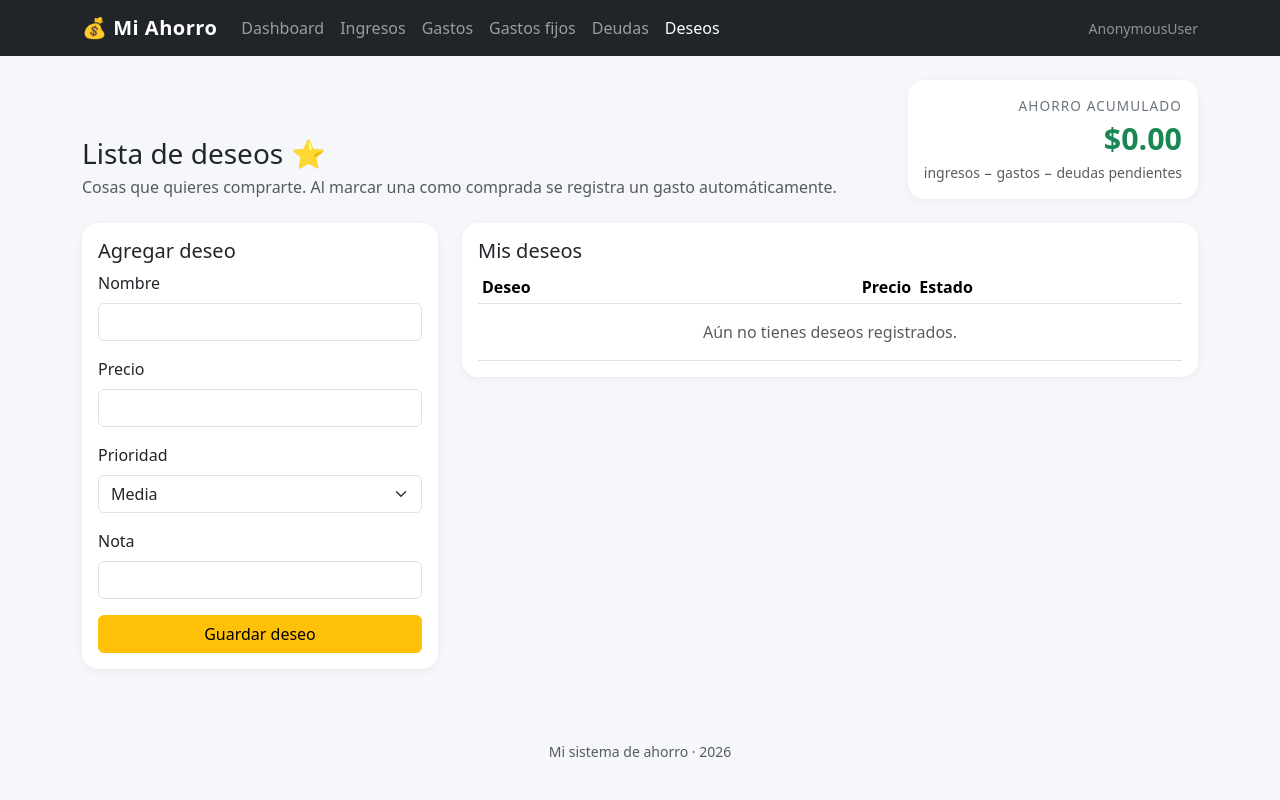
After one commit to Starligth99/Bootstrap5aTIAEVND, a Django app: page /deseos/ in a window 1280 px wide. The commit adds this page. Run offline with Django 5.2, Linux system fonts and the light colour scheme; data that the repository does not hold is empty; some libraries are stand-ins or nearby versions.

Commit message:
feat(ahorros): lista de deseos y panel de gastos fijos
- Modelo Deseo (nombre, precio, prioridad, comprado, gasto asociado)
- Vistas y templates para agregar/marcar-comprado/eliminar deseos
- Marcar como comprado crea un Gasto automaticamente
- Helper ahorro_acumulado (ingresos - gastos - saldos de deuda)
- Dashboard muestra cuanto te alcanza para cada deseo
- Panel dedicado de gastos fijos con total mensual y reserva pendiente

Co-Authored-By: Miguel Angel Romero Alcantara <miguelromeroalcantara@gmail.com>

```diff
--- a/ahorros/forms.py
+++ b/ahorros/forms.py
@@ -1,6 +1,6 @@
 from django import forms
 
-from .models import Deuda, Gasto, GastoFijo, Ingreso, PagoDeuda
+from .models import Deseo, Deuda, Gasto, GastoFijo, Ingreso, PagoDeuda
 
 
 class _BootstrapFormMixin:
@@ -53,3 +53,9 @@ class PagoDeudaForm(_BootstrapFormMixin, forms.ModelForm):
         model = PagoDeuda
         fields = ["fecha", "monto", "nota"]
         widgets = {"fecha": forms.DateInput()}
+
+
+class DeseoForm(_BootstrapFormMixin, forms.ModelForm):
+    class Meta:
+        model = Deseo
+        fields = ["nombre", "precio", "prioridad", "nota"]
--- a/ahorros/models.py
+++ b/ahorros/models.py
@@ -108,3 +108,45 @@ class PagoDeuda(models.Model):
 
     def __str__(self):
         return f"{self.fecha} · ${self.monto} → {self.deuda.acreedor}"
+
+
+class Deseo(models.Model):
+    PRIORIDADES = [
+        ("alta", "Alta"),
+        ("media", "Media"),
+        ("baja", "Baja"),
+    ]
+
+    nombre = models.CharField(max_length=120)
+    precio = models.DecimalField(max_digits=12, decimal_places=2)
+    prioridad = models.CharField(
+        max_length=10, choices=PRIORIDADES, default="media"
+    )
+    nota = models.CharField(max_length=255, blank=True)
+    comprado = models.BooleanField(default=False)
+    fecha_compra = models.DateField(null=True, blank=True)
+    gasto = models.ForeignKey(
+        Gasto,
+        null=True,
+        blank=True,
+        on_delete=models.SET_NULL,
+        related_name="deseos",
+        help_text="Gasto generado al marcar el deseo como comprado.",
+    )
+    creado_en = models.DateTimeField(auto_now_add=True)
+
+    class Meta:
+        ordering = ["comprado", "-creado_en"]
+        verbose_name = "Deseo"
+        verbose_name_plural = "Deseos"
+
+    def __str__(self):
+        return f"{self.nombre} · ${self.precio}"
+
+    def falta(self, ahorro: Decimal) -> Decimal:
+        """Monto que falta ahorrar para poder comprar este deseo."""
+        pendiente = self.precio - ahorro
+        return pendiente if pendiente > 0 else Decimal("0")
+
+    def alcanza(self, ahorro: Decimal) -> bool:
+        return ahorro >= self.precio
--- a/ahorros/urls.py
+++ b/ahorros/urls.py
@@ -28,4 +28,8 @@ urlpatterns = [
         views.pago_borrar,
         name="pago_borrar",
     ),
+    # Deseos (wishlist)
+    path("deseos/", views.deseos_lista, name="deseos"),
+    path("deseos/<int:pk>/comprar/", views.deseo_comprar, name="deseo_comprar"),
+    path("deseos/<int:pk>/borrar/", views.deseo_borrar, name="deseo_borrar"),
 ]
--- a/ahorros/views.py
+++ b/ahorros/views.py
@@ -12,13 +12,14 @@ from django.utils import timezone
 from django.views.decorators.http import require_POST
 
 from .forms import (
+    DeseoForm,
     DeudaForm,
     GastoFijoForm,
     GastoForm,
     IngresoForm,
     PagoDeudaForm,
 )
-from .models import Deuda, Gasto, GastoFijo, Ingreso, PagoDeuda
+from .models import Deseo, Deuda, Gasto, GastoFijo, Ingreso, PagoDeuda
 
 
 def _rango_semana(hoy: date) -> tuple[date, date]:
@@ -36,6 +37,19 @@ def _rango_mes(hoy: date) -> tuple[date, date]:
 
 def _sumar(qs, campo: str = "monto") -> Decimal:
     return qs.aggregate(total=Sum(campo))["total"] or Decimal("0")
+
+
+def _ahorro_acumulado() -> Decimal:
+    """Dinero que tienes disponible hoy considerando toda tu historia.
+
+    ingresos totales − gastos totales − saldos pendientes de deudas.
+    """
+    ingresos_tot = _sumar(Ingreso.objects.all())
+    gastos_tot = _sumar(Gasto.objects.all())
+    saldos_deuda = sum(
+        (d.saldo() for d in Deuda.objects.all()), Decimal("0")
+    )
+    return ingresos_tot - gastos_tot - saldos_deuda
 
 
 def dashboard(request):
@@ -82,6 +96,18 @@ def dashboard(request):
     total_deuda_saldo = sum((d.saldo() for d in deudas), Decimal("0"))
     total_deuda_pagado = total_deuda_original - total_deuda_saldo
 
+    # Ahorro acumulado (histórico) y lista de deseos
+    ahorro_acumulado = _ahorro_acumulado()
+    deseos_pendientes = list(Deseo.objects.filter(comprado=False)[:5])
+    deseos_resumen = [
+        {
+            "obj": d,
+            "alcanza": d.alcanza(ahorro_acumulado),
+            "falta": d.falta(ahorro_acumulado),
+        }
+        for d in deseos_pendientes
+    ]
+
     # Chart: ingresos vs gastos por semana del mes actual
     semanas_labels = []
     semanas_ingresos = []
@@ -121,11 +147,14 @@ def dashboard(request):
         "fijos_total_mes": fijos_total_mes,
         "fijos_pendientes_total": fijos_pendientes_total,
         "fijos_pendientes": fijos_pendientes_qs,
+        "fijos_activos": fijos_activos,
         "disponible_ahorro": disponible_ahorro,
         "deudas": deudas,
         "total_deuda_original": total_deuda_original,
         "total_deuda_saldo": total_deuda_saldo,
         "total_deuda_pagado": total_deuda_pagado,
+        "ahorro_acumulado": ahorro_acumulado,
+        "deseos_resumen": deseos_resumen,
         "ultimos_ingresos": Ingreso.objects.all()[:5],
         "ultimos_gastos": Gasto.objects.all()[:5],
         "chart_labels": json.dumps(semanas_labels),
@@ -263,3 +292,64 @@ def pago_borrar(request, pk, pago_pk):
     pago.delete()
     messages.info(request, "Pago eliminado.")
     return HttpResponseRedirect(reverse("ahorros:deuda_detalle", args=[pk]))
+
+
+# ---------- Deseos (lista de deseos / wishlist) ----------
+def deseos_lista(request):
+    if request.method == "POST":
+        form = DeseoForm(request.POST)
+        if form.is_valid():
+            form.save()
+            messages.success(request, "Deseo agregado a la lista.")
+            return redirect("ahorros:deseos")
+    else:
+        form = DeseoForm()
+
+    ahorro = _ahorro_acumulado()
+    objetos = []
+    for d in Deseo.objects.all():
+        objetos.append(
+            {
+                "obj": d,
+                "alcanza": d.alcanza(ahorro),
+                "falta": d.falta(ahorro),
+            }
+        )
+    return render(
+        request,
+        "ahorros/deseos.html",
+        {"form": form, "objetos": objetos, "ahorro_acumulado": ahorro},
+    )
+
+
+@require_POST
+def deseo_comprar(request, pk):
+    deseo = get_object_or_404(Deseo, pk=pk)
+    if deseo.comprado:
+        messages.info(request, "Ese deseo ya estaba marcado como comprado.")
+        return redirect("ahorros:deseos")
+
+    hoy = timezone.localdate()
+    gasto = Gasto.objects.create(
+        fecha=hoy,
+        monto=deseo.precio,
+        categoria="personal",
+        descripcion=f"Deseo comprado: {deseo.nombre}",
+    )
+    deseo.comprado = True
+    deseo.fecha_compra = hoy
+    deseo.gasto = gasto
+    deseo.save()
+    messages.success(
+        request,
+        f"¡{deseo.nombre} marcado como comprado! Se registró un gasto de ${deseo.precio}.",
+    )
+    return redirect("ahorros:deseos")
+
+
+@require_POST
+def deseo_borrar(request, pk):
+    deseo = get_object_or_404(Deseo, pk=pk)
+    deseo.delete()
+    messages.info(request, "Deseo eliminado.")
+    return redirect("ahorros:deseos")
--- /dev/null
+++ b/templates/ahorros/deseos.html
@@ -0,0 +1,83 @@
+{% extends "base.html" %}
+{% block title %}Lista de deseos{% endblock %}
+
+{% block content %}
+<div class="d-flex justify-content-between align-items-end flex-wrap mb-4">
+    <div>
+        <h1 class="h3 mb-1">Lista de deseos ⭐</h1>
+        <p class="text-muted mb-0">Cosas que quieres comprarte. Al marcar una como comprada se registra un gasto automáticamente.</p>
+    </div>
+    <div class="card kpi-card p-3 text-end" style="min-width: 260px;">
+        <div class="label">Ahorro acumulado</div>
+        <div class="value {% if ahorro_acumulado < 0 %}kpi-negative{% else %}kpi-positive{% endif %}">
+            ${{ ahorro_acumulado|floatformat:2 }}
+        </div>
+        <small class="text-muted">ingresos − gastos − deudas pendientes</small>
+    </div>
+</div>
+
+<div class="row g-4">
+    <div class="col-lg-4">
+        <div class="card section-card p-3">
+            <h5>Agregar deseo</h5>
+            <form method="post" novalidate>
+                {% csrf_token %}
+                {% include "ahorros/_form.html" %}
+                <button class="btn btn-warning w-100" type="submit">Guardar deseo</button>
+            </form>
+        </div>
+    </div>
+    <div class="col-lg-8">
+        <div class="card section-card p-3">
+            <h5>Mis deseos</h5>
+            <table class="table table-sm align-middle mb-0">
+                <thead>
+                    <tr>
+                        <th>Deseo</th>
+                        <th class="text-end">Precio</th>
+                        <th>Estado</th>
+                        <th class="text-end"></th>
+                    </tr>
+                </thead>
+                <tbody>
+                    {% for item in objetos %}
+                        {% with d=item.obj %}
+                        <tr {% if d.comprado %}class="table-light text-muted"{% endif %}>
+                            <td>
+                                <strong>{{ d.nombre }}</strong>
+                                <span class="badge bg-{{ d.prioridad|yesno:"danger,warning,secondary" }} ms-1">{{ d.get_prioridad_display }}</span>
+                                {% if d.nota %}<div class="small text-muted">{{ d.nota }}</div>{% endif %}
+                            </td>
+                            <td class="text-end">${{ d.precio|floatformat:2 }}</td>
+                            <td>
+                                {% if d.comprado %}
+                                    <span class="badge bg-success">Comprado · {{ d.fecha_compra|date:"d M" }}</span>
+                                {% elif item.alcanza %}
+                                    <span class="badge bg-success">¡Te alcanza! 🎉</span>
+                                {% else %}
+                                    <span class="badge bg-secondary">Te faltan <strong>${{ item.falta|floatformat:2 }}</strong></span>
+                                {% endif %}
+                            </td>
+                            <td class="text-end">
+                                {% if not d.comprado %}
+                                    <form method="post" action="{% url 'ahorros:deseo_comprar' d.pk %}" class="d-inline" onsubmit="return confirm('¿Marcar como comprado? Esto creará un gasto de ${{ d.precio }}.');">
+                                        {% csrf_token %}
+                                        <button class="btn btn-sm btn-success" {% if not item.alcanza %}title="No te alcanza todavía, pero puedes marcarlo igual"{% endif %}>Comprar</button>
+                                    </form>
+                                {% endif %}
+                                <form method="post" action="{% url 'ahorros:deseo_borrar' d.pk %}" class="d-inline" onsubmit="return confirm('¿Eliminar deseo?');">
+                                    {% csrf_token %}
+                                    <button class="btn btn-sm btn-outline-danger">✕</button>
+                                </form>
+                            </td>
+                        </tr>
+                        {% endwith %}
+                    {% empty %}
+                        <tr><td colspan="4" class="text-muted text-center py-3">Aún no tienes deseos registrados.</td></tr>
+                    {% endfor %}
+                </tbody>
+            </table>
+        </div>
+    </div>
+</div>
+{% endblock %}
--- a/templates/base.html
+++ b/templates/base.html
@@ -33,6 +33,7 @@
                 <li class="nav-item"><a class="nav-link {% if request.resolver_match.url_name == 'gastos' %}active{% endif %}" href="{% url 'ahorros:gastos' %}">Gastos</a></li>
                 <li class="nav-item"><a class="nav-link {% if request.resolver_match.url_name == 'fijos' %}active{% endif %}" href="{% url 'ahorros:fijos' %}">Gastos fijos</a></li>
                 <li class="nav-item"><a class="nav-link {% if 'deuda' in request.resolver_match.url_name %}active{% endif %}" href="{% url 'ahorros:deudas' %}">Deudas</a></li>
+                <li class="nav-item"><a class="nav-link {% if 'deseo' in request.resolver_match.url_name %}active{% endif %}" href="{% url 'ahorros:deseos' %}">Deseos</a></li>
             </ul>
             <span class="navbar-text text-white-50 small">{{ request.user|default:"Miguel" }}</span>
         </div>
```
Also changed, not shown: ahorros/admin.py (+8 -1 lines), templates/ahorros/dashboard.html (+68 -11 lines), ahorros/migrations/0002_deseo.py (added).
